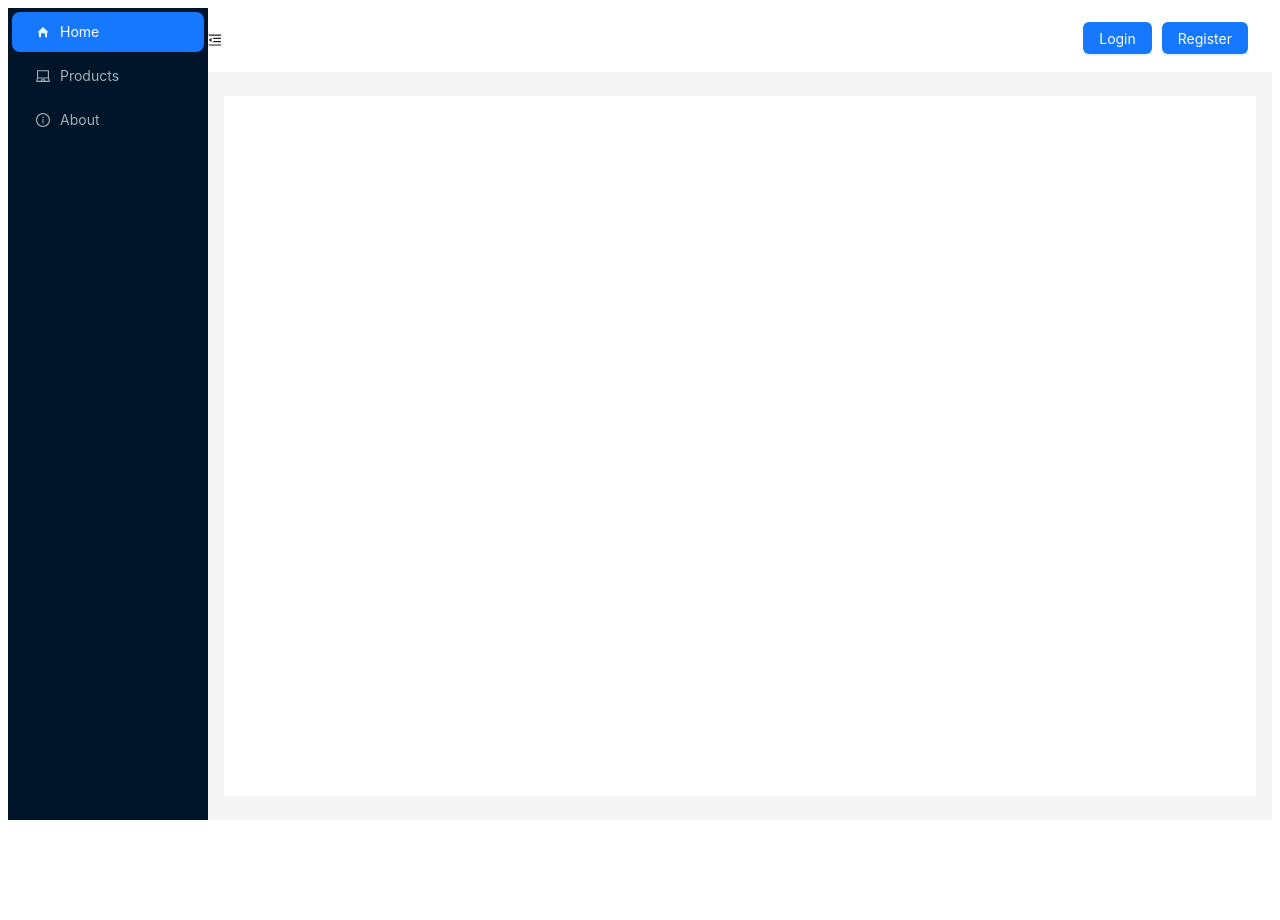
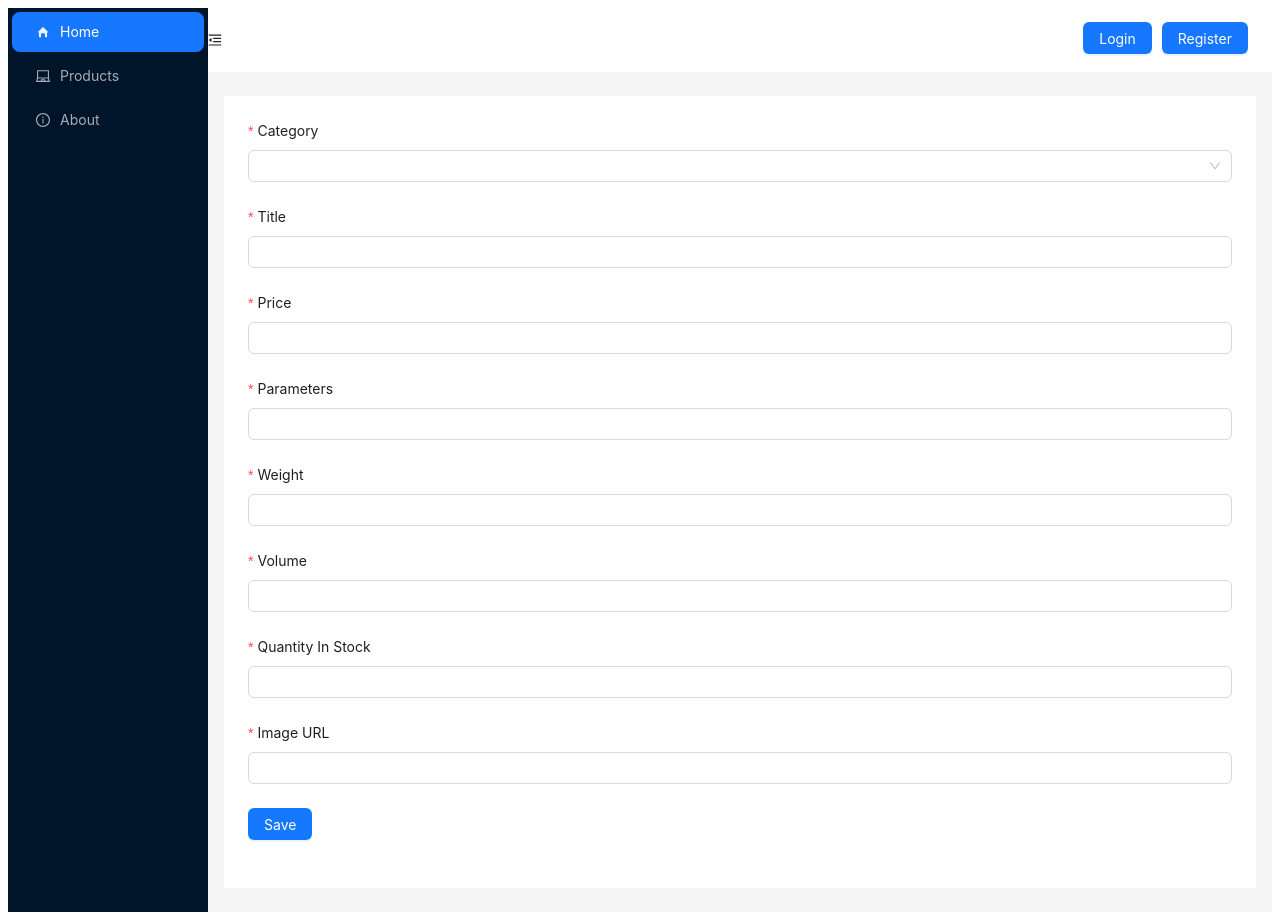
Before and after one commit to dinho-dev/java-school-project, a React (Vite) app in the folder final-project-fe/: page /product/edit/1 in a window 1280 px wide. Before the commit the page ends 828 px from the top, so only its background shows below. Built offline with nearby package versions, Linux system fonts and the light colour scheme; no server answers.

Commit message:
fixed product edit/update

```diff
--- a/final-project-fe/src/App.tsx
+++ b/final-project-fe/src/App.tsx
@@ -66,7 +66,7 @@ const App: React.FC = () => {
                         <Route path="/logout" element={<LogoutButton />} />
                         <Route path="/about" element={<About />} />
                         <Route path="/product/create" element={<CreateProductForm/>} />
-                        <Route path="/product/edit" element={<EditProductForm/>} />
+                        <Route path="/product/edit/:id" element={<EditProductForm/>} />
                     </Routes>
                 </Content>
             </Layout>
--- a/final-project-fe/src/pages/products/create.tsx
+++ b/final-project-fe/src/pages/products/create.tsx
@@ -31,7 +31,7 @@ const CreateProductForm = () => {
             });
             message.success("Product created successfully!");
             form.resetFields();
-            navigate("/product");
+            navigate("/products");
         } catch (error) {
             console.log(error)
             message.error("Error creating product. Please try again.");
--- a/final-project-fe/src/pages/products/edit.tsx
+++ b/final-project-fe/src/pages/products/edit.tsx
@@ -40,9 +40,9 @@ const EditProductForm = () => {
     const onFinish = async (values: MyFormValues) => {
         setLoading(true);
         try {
-            await axios.put(`http://localhost:8080/api/v1/products/${id}`, values);
+            await axios.put(`http://localhost:8080/api/v1/products/update/${id}`, values);
             message.success('Product updated successfully!');
-            navigate("/product");
+            navigate("/products");
         } catch (error) {
             message.error('Error updating product. Please try again.');
         }
```
Also changed, not shown: 2 other files (tests, documents, lock files or other folders).
